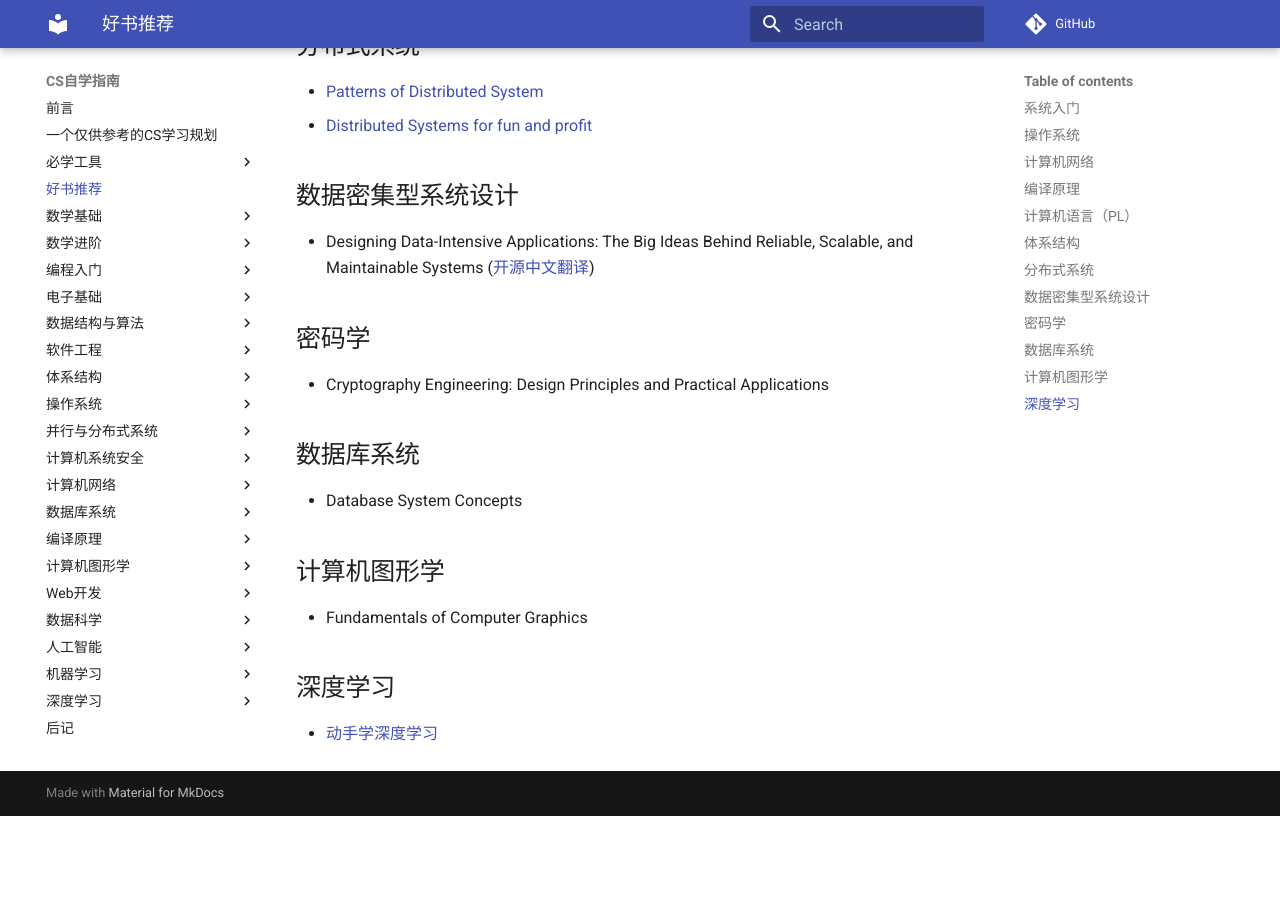
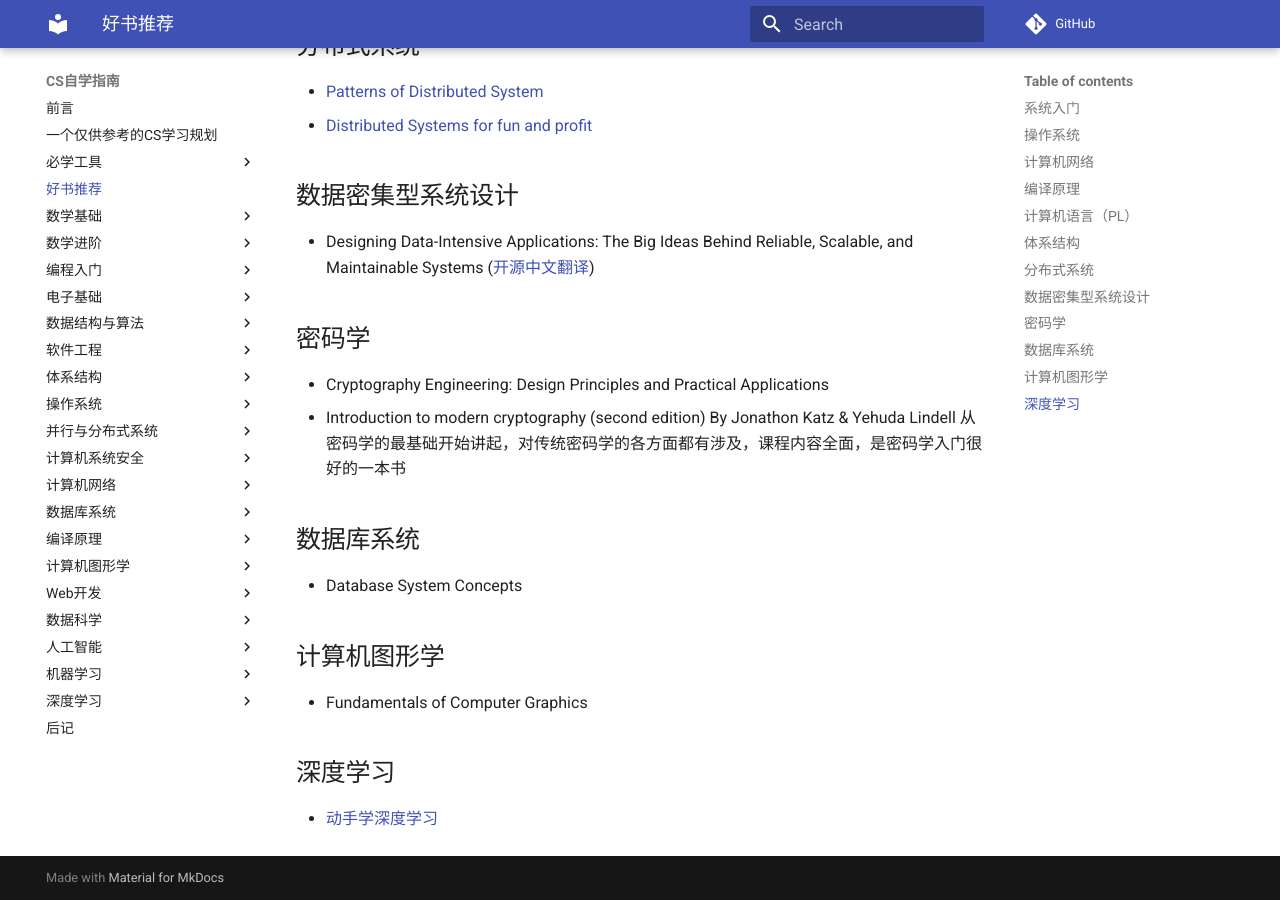
Before and after one commit to PKUFlyingPig/cs-self-learning, an MkDocs documentation site: the page built from docs/好书推荐.md, in a window 1280 px wide and 900 px high, scrolled down 1278 px. Built offline with MkDocs 1.6.1 and Material for MkDocs 9.7.7, drawn with Linux system fonts in a browser that asks for light colours; comment, search, counter and statistics services are not loaded; before the commit the page ends 2094 px from its top, so only the background shows below that.

Commit message:
add cryptography book

```diff
--- a/docs/好书推荐.md
+++ b/docs/好书推荐.md
@@ -30,6 +30,9 @@
 - Designing Data-Intensive Applications: The Big Ideas Behind Reliable, Scalable, and Maintainable Systems ([开源中文翻译](https://github.com/Vonng/ddia))
 ## 密码学
 - Cryptography Engineering: Design Principles and Practical Applications
+- Introduction to modern cryptography (second edition)
+          By Jonathon Katz & Yehuda Lindell
+          从密码学的最基础开始讲起，对传统密码学的各方面都有涉及，课程内容全面，是密码学入门很好的一本书
 ## 数据库系统
 - Database System Concepts
 ## 计算机图形学
```
